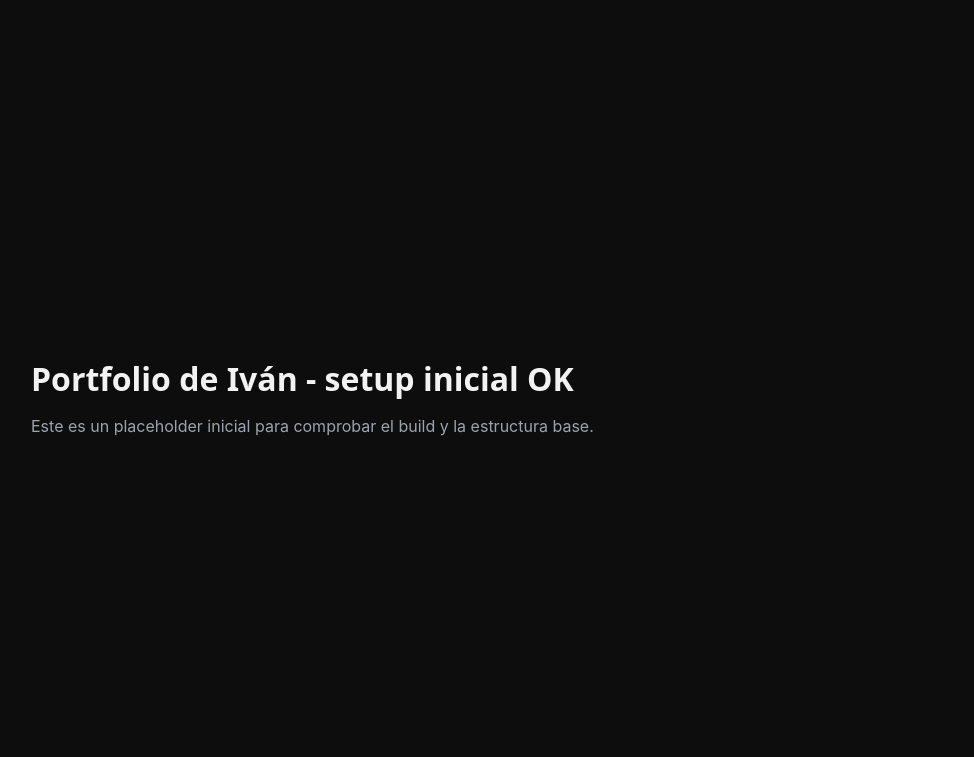
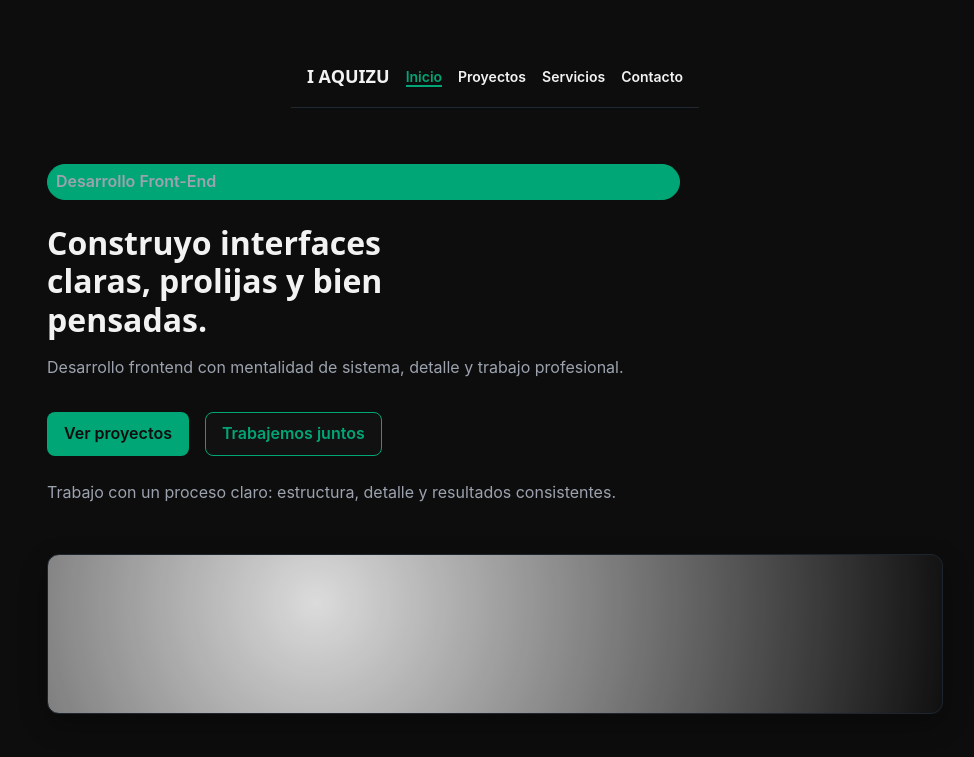
Before and after one commit to aquizu-ivan/portfolio-personal-ivan, a website built with Vite: page index.html in a window 1280 px wide. Shown: the whole page, without its empty margins (145-1119 px from the left). Built offline with nearby package versions, Linux system fonts and the light colour scheme.

Commit message:
Ticket 3 - Bloque A: header y sección Hero base

```diff
--- a/src/main.js
+++ b/src/main.js
@@ -1,15 +1,56 @@
 import './styles/base.css'
 import './styles/layout.css'
 import './styles/components.css'
+import './styles/sections/hero.css'
 import { domReady } from './js/ui/domReady.js'
 
 domReady(() => {
   const app = document.querySelector('#app')
 
   app.innerHTML = `
-    <main id="main-content" class="app-shell" role="main">
-      <h1>Portfolio de Iv&aacute;n - setup inicial OK</h1>
-      <p>Este es un placeholder inicial para comprobar el build y la estructura base.</p>
-    </main>
+    <div class="app-shell">
+      <header class="site-header">
+        <div class="site-header__logo">I AQUIZU</div>
+        <nav class="site-nav" aria-label="Navegacion principal">
+          <ul class="site-nav__list">
+            <li><a class="site-nav__link site-nav__link--active" href="#hero">Inicio</a></li>
+            <li><a class="site-nav__link" href="#projects">Proyectos</a></li>
+            <li><a class="site-nav__link" href="#services">Servicios</a></li>
+            <li><a class="site-nav__link" href="#contact">Contacto</a></li>
+          </ul>
+        </nav>
+      </header>
+
+      <main id="main-content" class="page-main" role="main">
+        <section id="hero" class="section hero">
+          <div class="hero__content">
+            <p class="pill pill--accent hero__kicker">Desarrollo Front-End</p>
+
+            <h1 class="section__title hero__title">
+              Construyo interfaces claras, prolijas y bien pensadas.
+            </h1>
+
+            <p class="section__subtitle hero__subtitle">
+              Desarrollo frontend con mentalidad de sistema, detalle y trabajo profesional.
+            </p>
+
+            <div class="hero__actions">
+              <a href="#projects" class="btn btn--primary">Ver proyectos</a>
+              <a href="#contact" class="btn btn--secondary">Trabajemos juntos</a>
+            </div>
+
+            <p class="hero__note">
+              Trabajo con un proceso claro: estructura, detalle y resultados consistentes.
+            </p>
+          </div>
+
+          <div class="hero__media">
+            <div class="card hero__photo-placeholder">
+              <!-- TODO: Reemplazar con foto o ilustracion real -->
+            </div>
+          </div>
+        </section>
+      </main>
+    </div>
   `
 })
--- a/src/styles/components.css
+++ b/src/styles/components.css
@@ -16,6 +16,55 @@
   left: 1rem;
   top: 1rem;
   border-radius: var(--radius-pill);
+}
+
+.site-header {
+  max-width: var(--layout-max-width);
+  margin: 0 auto;
+  padding: var(--space-md) var(--space-md);
+  display: flex;
+  align-items: center;
+  justify-content: space-between;
+  gap: var(--space-md);
+  border-bottom: 1px solid var(--color-border-subtle);
+}
+
+.site-header__logo {
+  font-family: var(--font-family-heading);
+  font-weight: var(--font-weight-bold);
+  font-size: var(--font-size-lg);
+}
+
+.site-nav {
+  display: flex;
+  align-items: center;
+}
+
+.site-nav__list {
+  display: flex;
+  align-items: center;
+  gap: var(--space-md);
+  list-style: none;
+  margin: 0;
+  padding: 0;
+}
+
+.site-nav__link {
+  font-size: var(--font-size-sm);
+  color: var(--color-text-main);
+  text-decoration: none;
+  font-weight: var(--font-weight-semibold);
+  transition: color 0.2s ease, opacity 0.2s ease;
+}
+
+.site-nav__link:hover,
+.site-nav__link:focus-visible {
+  color: var(--color-accent-primary);
+}
+
+.site-nav__link--active {
+  color: var(--color-accent-primary);
+  border-bottom: 2px solid var(--color-accent-primary);
 }
 
 .btn {
--- a/src/styles/sections/hero.css
+++ b/src/styles/sections/hero.css
@@ -1 +1,48 @@
-/* TODO: Estilos de la sección hero (mensaje principal y CTA). */
+/* TODO: Ajustar layout responsive (dos columnas) en tickets de responsive fino. */
+
+.hero {
+  display: flex;
+  flex-direction: column;
+  gap: var(--space-lg);
+}
+
+.hero__content {
+  display: flex;
+  flex-direction: column;
+  gap: var(--space-md);
+}
+
+.hero__kicker {
+  margin-bottom: var(--space-sm);
+}
+
+.hero__title {
+  max-width: 20ch;
+}
+
+.hero__subtitle {
+  margin-bottom: var(--space-md);
+}
+
+.hero__actions {
+  display: flex;
+  gap: var(--space-md);
+  flex-wrap: wrap;
+}
+
+.hero__note {
+  font-size: var(--font-size-sm);
+  color: var(--color-text-muted);
+  max-width: 60ch;
+  margin-top: var(--space-sm);
+}
+
+.hero__media {
+  margin-top: var(--space-lg);
+}
+
+.hero__photo-placeholder {
+  min-height: calc(var(--space-xl) * 4);
+  background: radial-gradient(circle at 30% 30%, var(--color-bg-alt), var(--color-surface));
+  opacity: 0.9;
+}
```
Also changed, not shown: docs/TICKET-PLANNER.md (+1 -1 lines).
